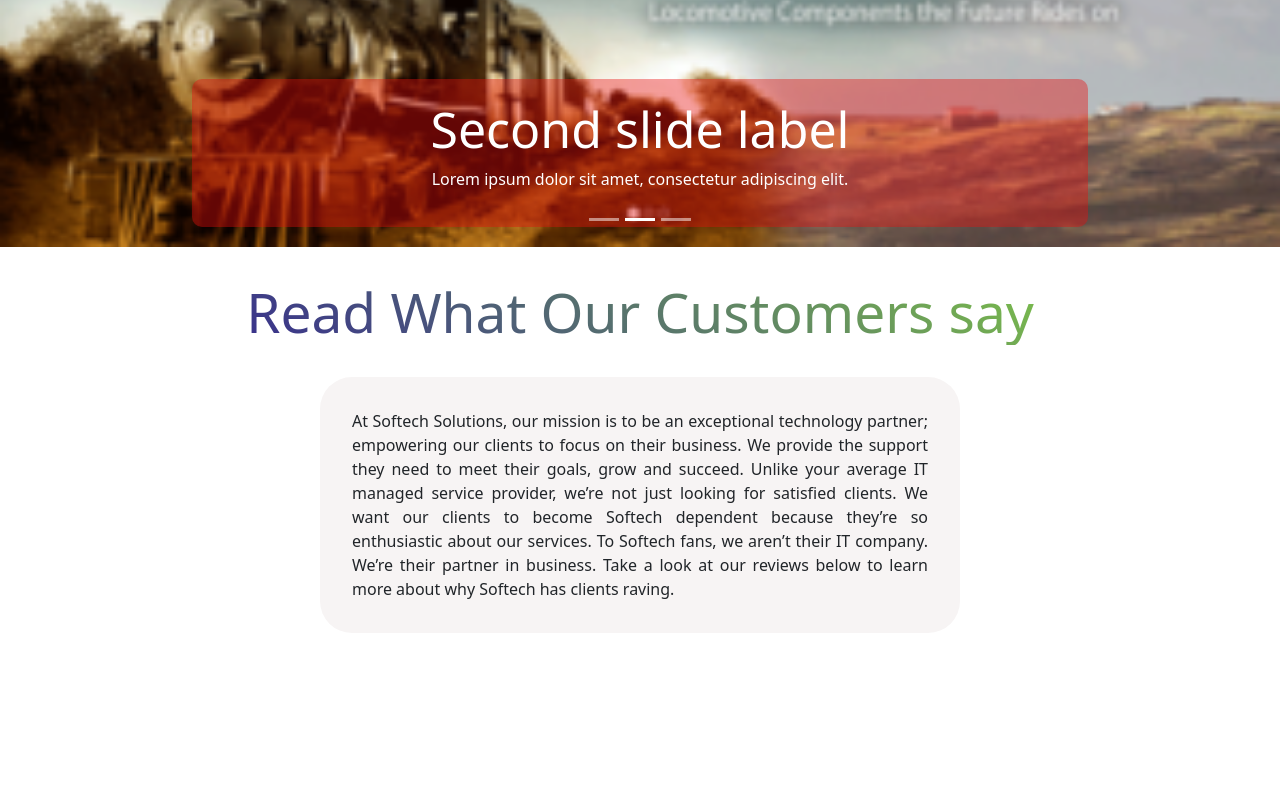
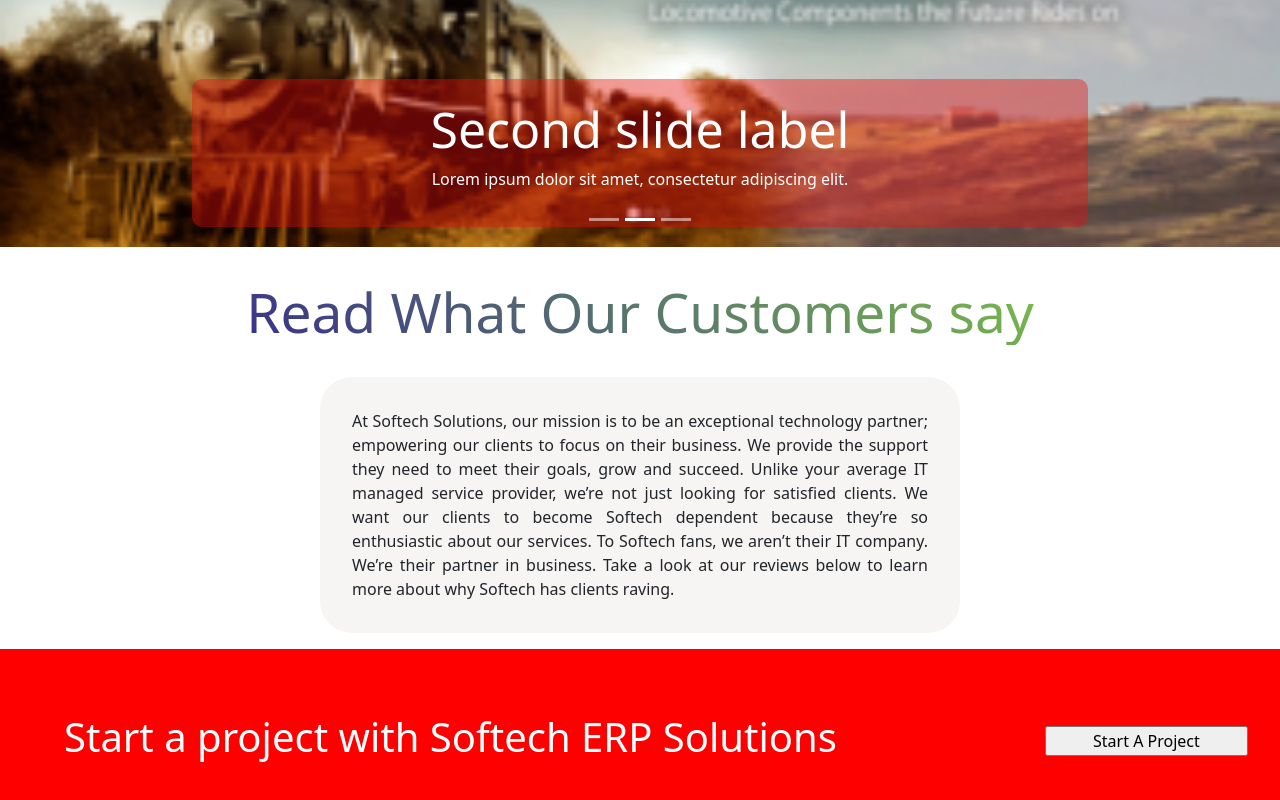
Before and after one commit to Sonai072393/DemoSoftech, a React (Create React App) app: page / in a window 1280 px wide. Shown: the part 1584-2384 px from the top of the page. Before the commit the page ends 2233 px from the top, so only its background shows below. Built offline with nearby package versions, Linux system fonts and the light colour scheme.

Commit message:
start page

```diff
--- a/src/App.js
+++ b/src/App.js
@@ -5,6 +5,7 @@
 import WhatWeDo from './Components/Pages/WhatWeDo/WhatWeDo';
 import Work from "./Components/Pages/Works/Work";
 import CustomerSay from "./Components/Pages/CustomerSay/CustomerSay";
+import Start from "./Components/Pages/StartProject/Start";
 
 function App() {
   return (
@@ -18,6 +19,7 @@
         <WhatWeDo/>
         <Work/>
         <CustomerSay/>
+        <Start/>
 
     </div>
   );
--- /dev/null
+++ b/src/Components/Pages/StartProject/Start.css
@@ -0,0 +1,21 @@
+.start_project{
+    background-color: red;
+    display: flex;
+    float: left;
+    width:100%;
+    padding: 2rem;
+
+}
+
+.start_project h1{
+    color: white;
+    width:100%;
+    padding: 2rem;
+}
+
+.start_project input{
+    /* height: 20px; */
+    width:20%;
+    align-self: center;
+    /* padding: 2rem; */
+}
--- /dev/null
+++ b/src/Components/Pages/StartProject/Start.js
@@ -0,0 +1,16 @@
+import React from "react";
+
+import '../StartProject/Start.css';
+
+const Start =()=>{
+    return(
+<div className="start_project">
+    <h1>
+    Start a project with Softech ERP Solutions
+    </h1>
+    <input type="button" Value="Start A Project"/>
+</div>
+    );
+}
+
+export default Start;
```
